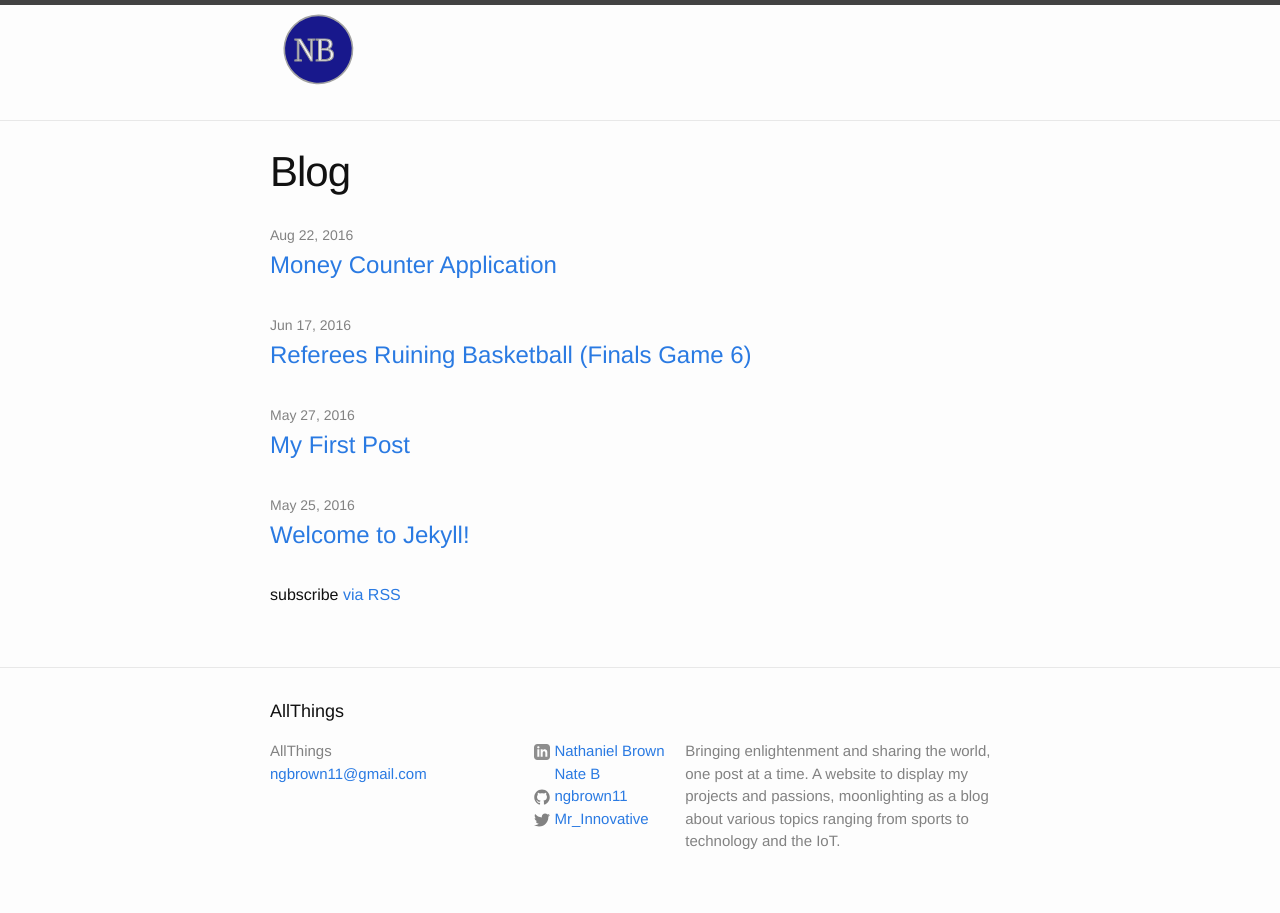
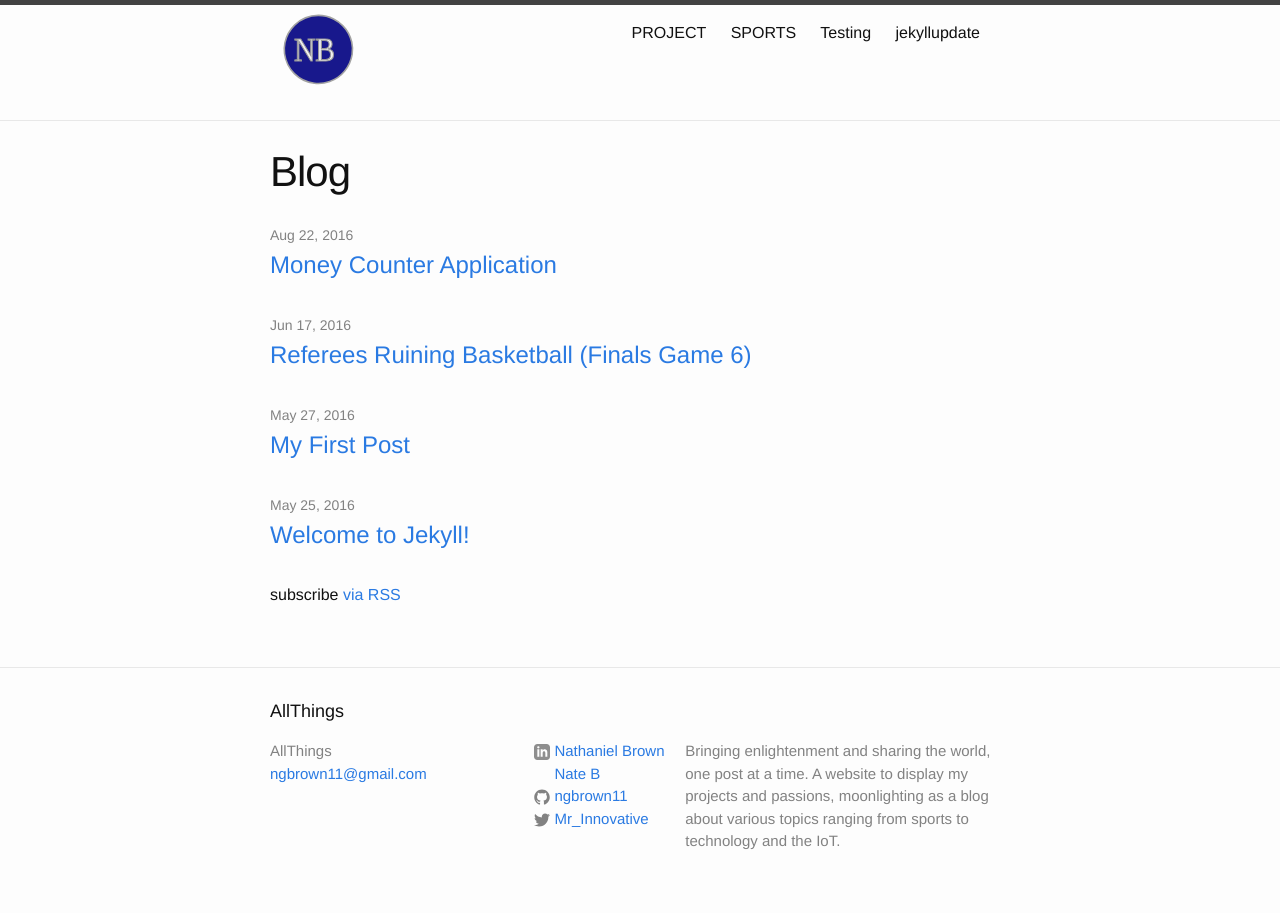
Before and after one commit to ngbrown11/ngbrown11.github.io, a Jekyll site: the page built from blog.md, in a window 1280 px wide. Built offline with Jekyll 4.4.1, drawn with Linux system fonts in a browser that asks for light colours; nearby versions of some CDN libraries.

Commit message:
Update header_blog.html

```diff
--- a/_includes/header_blog.html
+++ b/_includes/header_blog.html
@@ -17,9 +17,9 @@
       </a>
 
       <div class="trigger">
-        {% for my_page in site.pages.blog_page %}
-          {% if my_page.title %}
-          <a class="page-link" href="{{ my_page.url | prepend: site.baseurl }}">{{ my_page.title }}</a>
+        {% for my_categories in site.posts %}
+          {% if my_categories.categories %}
+          <a class="page-link" href="{{ my_page.url | prepend: site.baseurl }}">{{ my_categories.categories }}</a>
           {% endif %}
         {% endfor %}
       </div>
```
